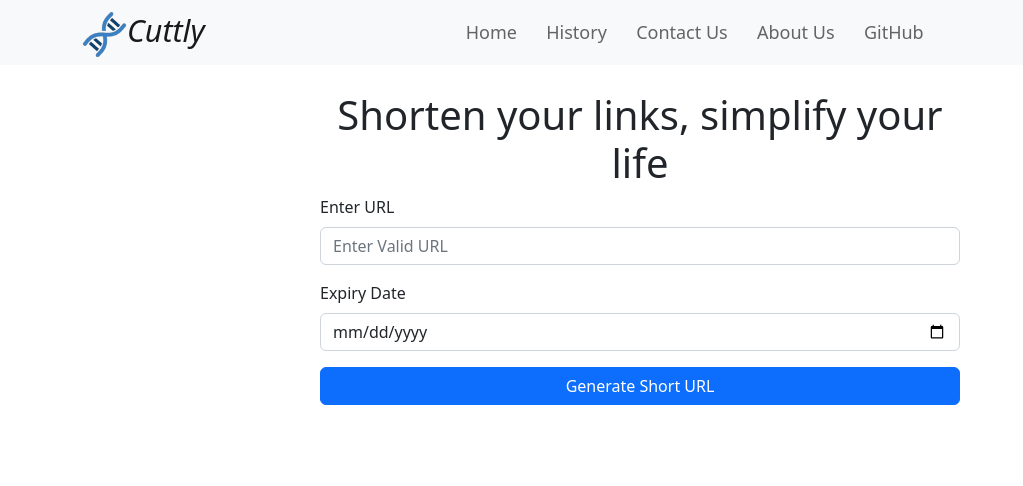
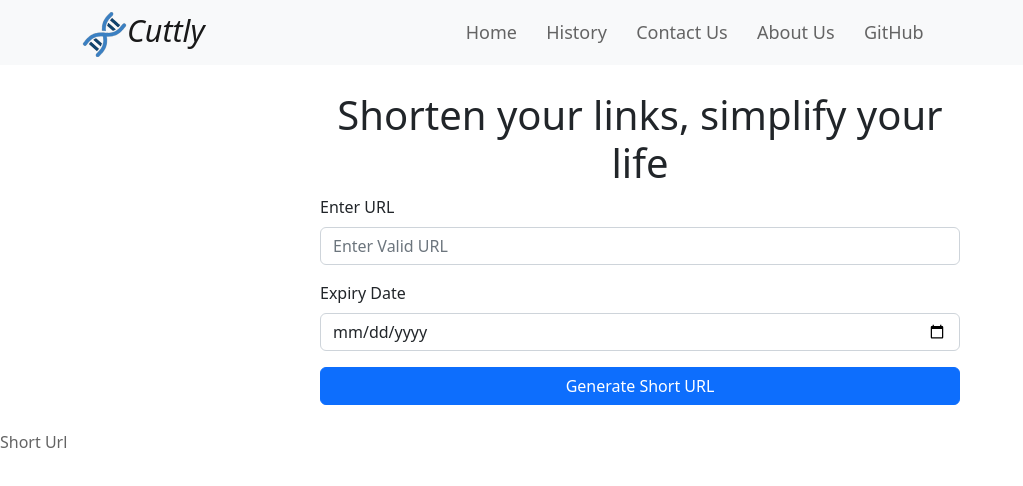
Before and after one commit to zohaibabdullah1/URL-Shortner, a React (Create React App) app in the folder url-shortner/: page / in a window 1280 px wide. Both pictures are taken after typing "name@example.com", "Sample123" into the empty fields and a click on the button "Sign In". Shown: the top 486 px of the page, without its empty margins (0-1023 px from the left). Built offline with nearby package versions, Linux system fonts and the light colour scheme.

Commit message:
Data Store in LocalStorage

```diff
--- a/url-shortner/src/AboutUs.js
+++ b/url-shortner/src/AboutUs.js
@@ -8,9 +8,11 @@ function AboutUs(){
     <h2>
       About US
     </h2>
-
     <p className='about-para'>
-    Lorem ipsum dolor sit amet, consectetur adipisicing elit. Natus sint et laboriosam rerum, repudiandae ipsum dolores vitae, voluptas quidem ducimus delectus suscipit. Culpa quidem consectetur, laborum quo cum est eum repellat amet porro quisquam! Minus perferendis aperiam animi hic consectetur illo fuga earum, consequuntur quas similique qui accusantium, placeat debitis!
+          Lorem ipsum dolor sit amet, consectetur adipisicing elit. Natus sint et laboriosam rerum, repudiandae ipsum dolores vitae, voluptas quidem ducimus delectus suscipit. Culpa quidem consectetur, laborum quo cum est eum repellat amet porro quisquam! Minus perferendis aperiam animi hic consectetur illo fuga earum, consequuntur quas similique qui accusantium, placeat debitis!
+      </p>
+      <p className='about-para'>
+          Lorem ipsum dolor sit amet, consectetur adipisicing elit. Natus sint et laboriosam rerum, repudiandae ipsum dolores vitae, voluptas quidem ducimus delectus suscipit. Culpa quidem consectetur, laborum quo cum est eum repellat amet porro quisquam! Minus perferendis aperiam animi hic consectetur illo fuga earum, consequuntur quas similique qui accusantium, placeat debitis!
       </p>
     </div>
   );
--- a/url-shortner/src/Home.js
+++ b/url-shortner/src/Home.js
@@ -1,10 +1,12 @@
-import React, { useState } from 'react'
+import React, { useEffect, useState } from 'react'
 import Button from 'react-bootstrap/Button';
-// import { Link } from 'react-router-dom';
+import { Link } from 'react-router-dom';
 import {Form, FormGroup, Label, Input} from 'reactstrap';
 
 const Home = () => {
-  const [data, setData]=useState([]);
+  const [data, setData]=useState(() => {
+    return JSON.parse(localStorage.getItem('links')) || []
+  });
   const [formData, setFormData]=useState({
     id:'',
     longUrl:'',
@@ -29,15 +31,18 @@ const Home = () => {
   const submitForm=(e)=>{
     e.preventDefault();
     const id= genId();
-        const save={...formData, id:id}
+    const short= `https://cuttly/${id}`;
+        const save={...formData, id:id, shortUrl:short}
         setData([...data,save]);
-        console.log(data);
   }
+  useEffect(() => {
+    localStorage.setItem('links', JSON.stringify(data));
+  }, [data]);
 
   return (
     <>
         <Form action='post'>
-          <h2 className="display-6">Shorten your links, simplify your life</h2>
+        <h2 className="display-6">Shorten your links, simplify your life</h2>
         <FormGroup className="position-relative">
           <Label for="url">Enter URL</Label>
           <Input type='url' placeholder='Enter Valid URL' name="longUrl" value={formData.longUrl} onChange={inputHandle} required/>
@@ -47,12 +52,12 @@ const Home = () => {
           <Input type='date' name="expiry" value={formData.expiry} onChange={inputHandle} required/>
         </FormGroup>
           <div className="d-grid">
-      <Button variant='primary' size='md' onClick={submitForm}>Generate Short URL</Button>
+      <Button variant='primary' size='md' pt onClick={submitForm}>Generate Short URL</Button>
           </div>
       </Form>
-      {/* <span className='shortUrl'>
-      <Link to={data[data.length-1].shortUrl} target='_blank'>Short Url</Link>
-      </span> */}
+      <span className='shortUrl'>
+      <Link to={data.shortUrl} target='_blank'>Short Url</Link>
+      </span>
         </>
   );
 }
```
